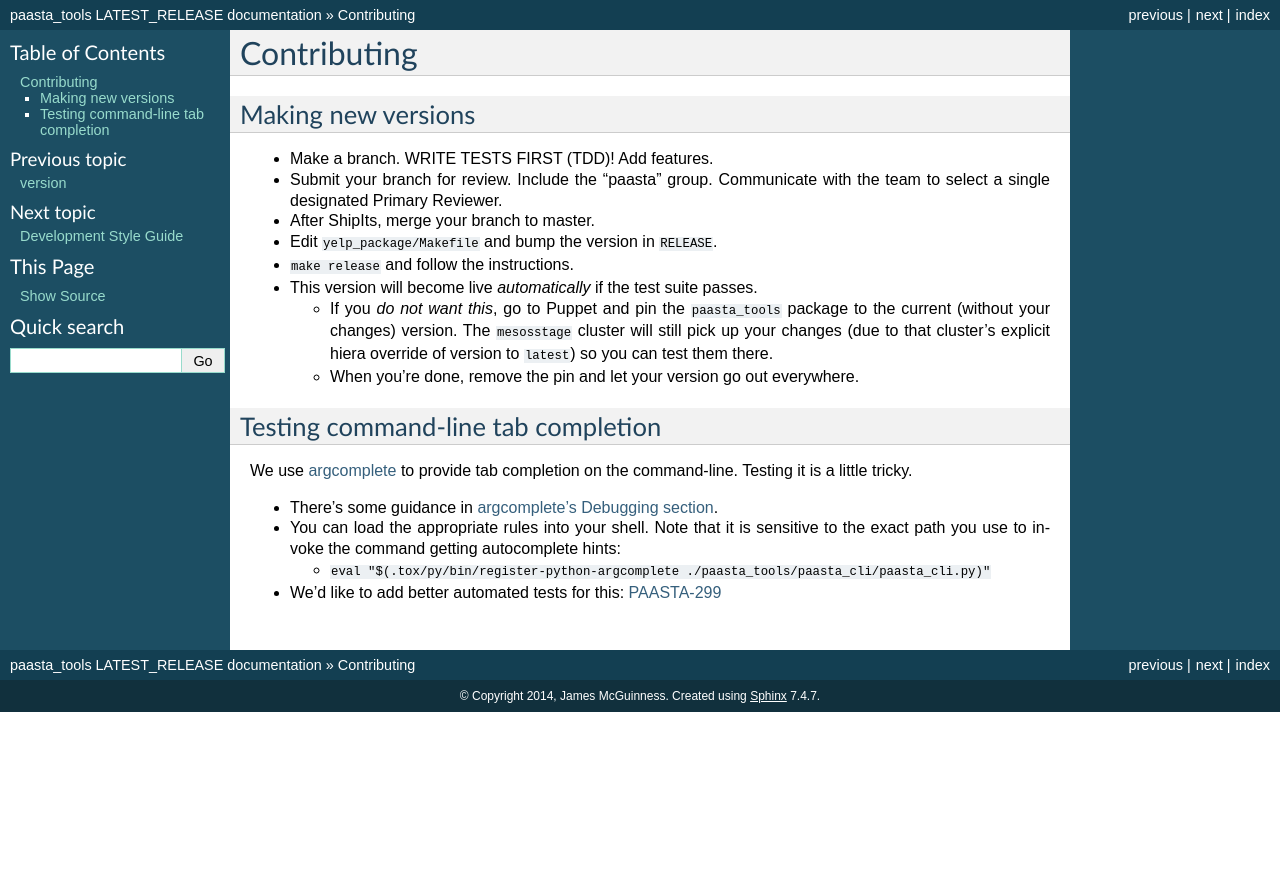
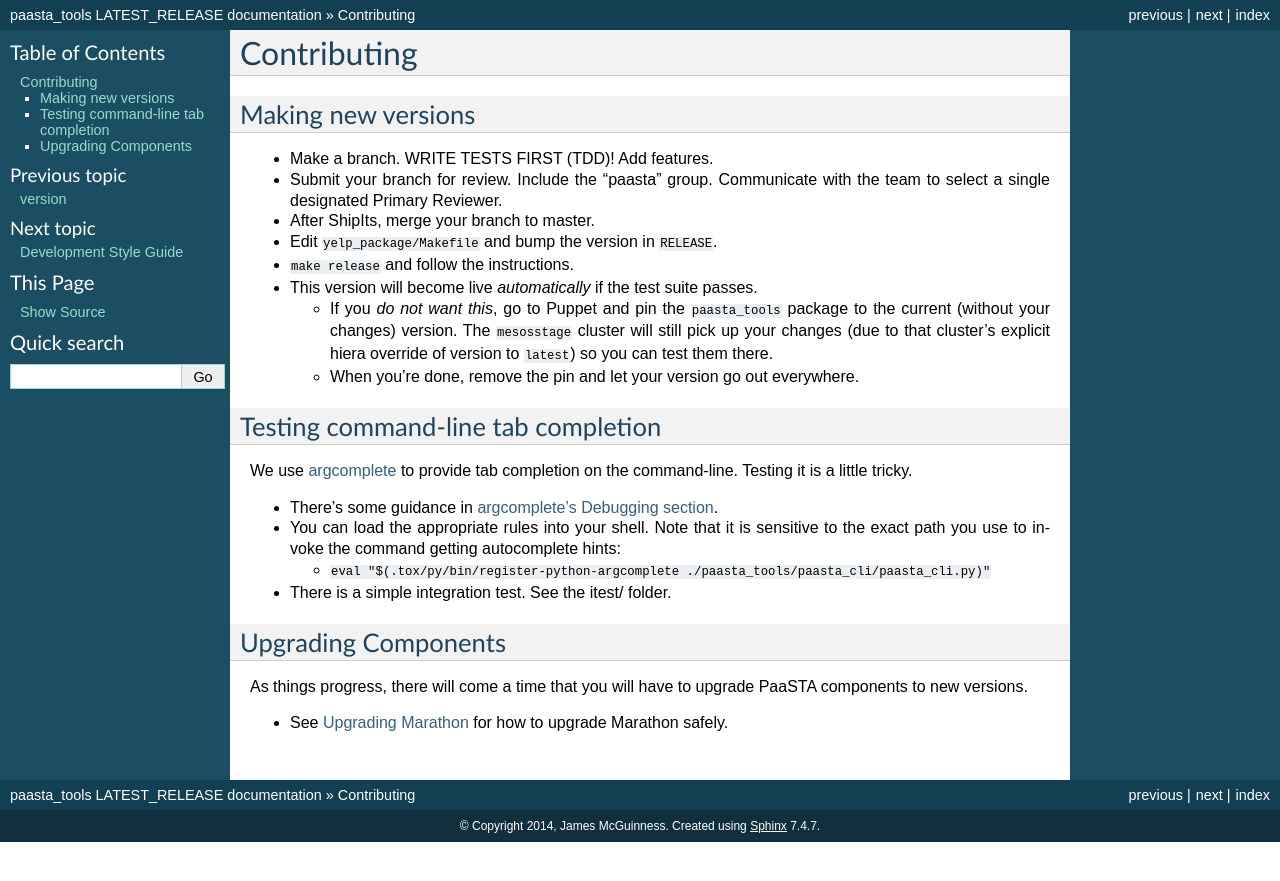
Before and after one commit to Yelp/paasta, a Sphinx documentation site: the page built from docs/source/contributing.rst, in a window 1280 px wide. Shown: the top 881 px of the page. Built offline with Sphinx 7.4.7, drawn with Linux system fonts in a browser that asks for light colours; pages that are not in the unit, such as notebooks, are missing from menus.

Commit message:
Added docs for the marathon upgrade

```diff
--- a/docs/source/contributing.rst
+++ b/docs/source/contributing.rst
@@ -35,4 +35,13 @@
 
   * ``eval "$(.tox/py/bin/register-python-argcomplete ./paasta_tools/paasta_cli/paasta_cli.py)"``
 
-* We'd like to add better automated tests for this: `PAASTA-299 <https://jira.yelpcorp.com/browse/PAASTA-299>`_
+* There is a simple integration test. See the itest/ folder.
+
+
+Upgrading Components
+--------------------
+
+As things progress, there will come a time that you will have to upgrade
+PaaSTA components to new versions.
+
+* See `Upgrading Marathon <upgrading_marathon.html>`_ for how to upgrade Marathon safely.
```
Also changed, not shown: docs/source/upgrading_marathon.rst (added, +44 -0 lines).
